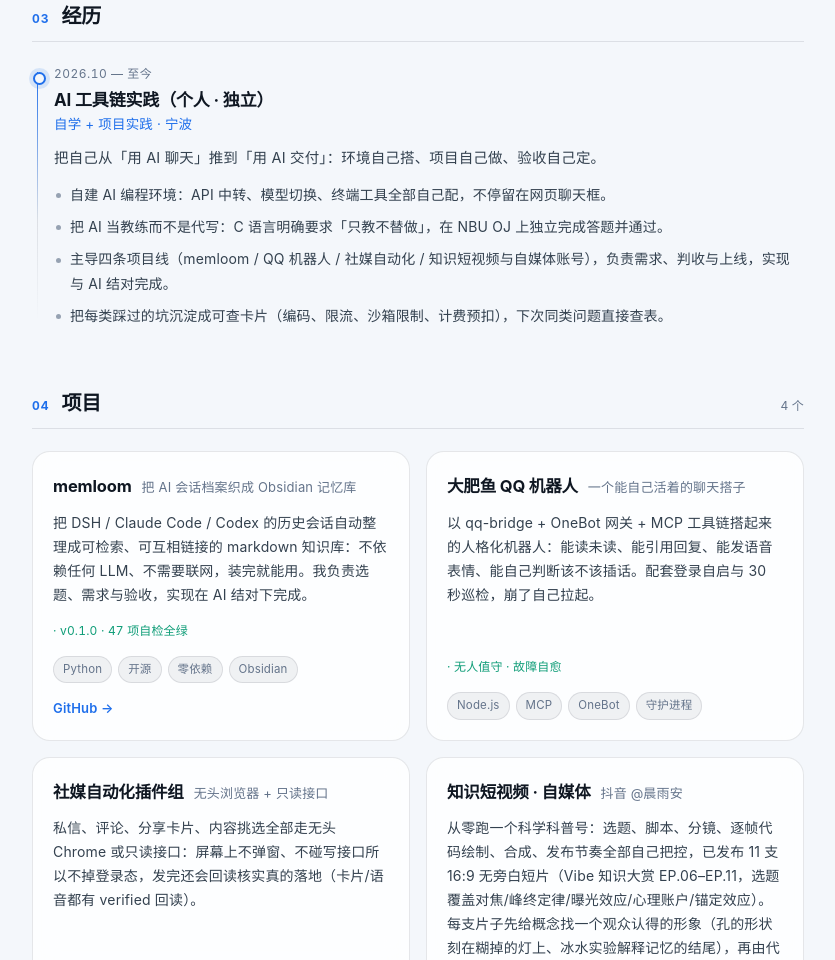
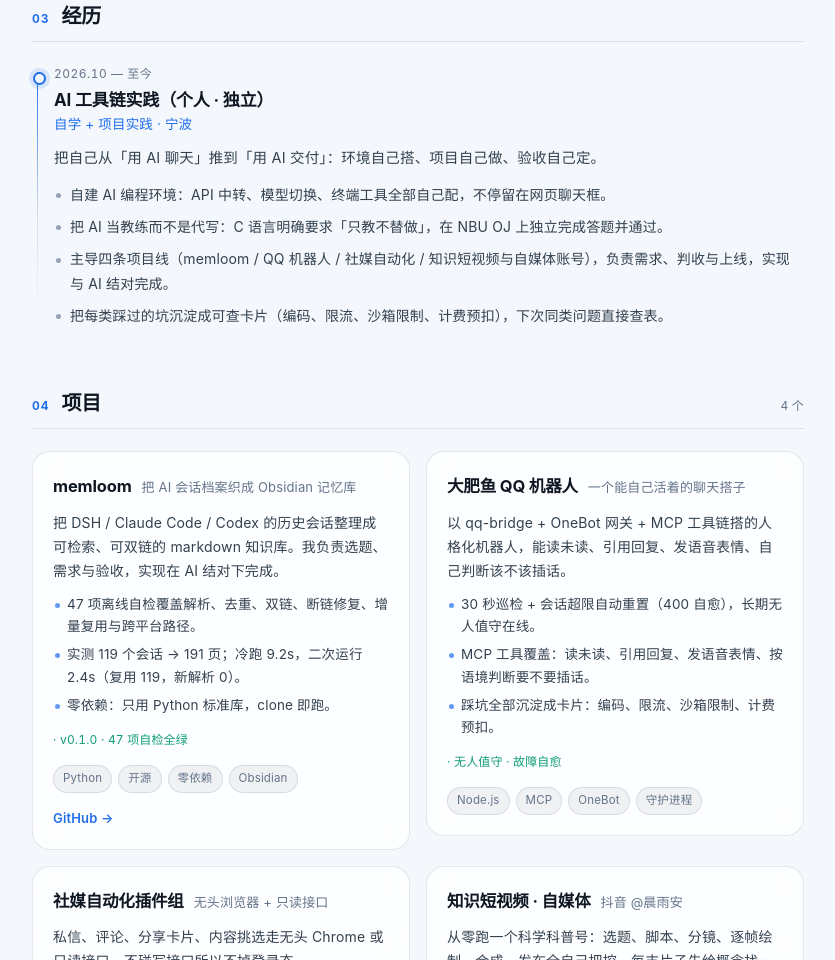
Before and after one commit to 1393489/resume, a plain HTML site: page index.html in a window 1280 px wide. Shown: the part 1840-2800 px from the top of the page, without its empty margins (398-1233 px from the left). Drawn offline with Linux system fonts and the light colour scheme.

Commit message:
加厚内容：项目卡补具体做法与数据、新增学业规划区块、打印回到 3 页

```diff
--- a/assets/app.js
+++ b/assets/app.js
@@ -215,9 +215,17 @@
       if (typeof p === 'string') { p = { name: p }; }
       var tags = h('div', { class: 'tags' });
       (p.tags || []).forEach(function (t) { tags.append(h('span', { class: 'tag', text: t })); });
+      var pts = null;
+      if (p.points && p.points.length) {
+        pts = h('ul', { class: 'card-points' });
+        p.points.forEach(function (t) {
+          pts.append(h('li', { text: typeof t === 'string' ? t : (t && t.text) || '' }));
+        });
+      }
       var card = h('article', { class: 'card reveal', ph: !!p.ph },
         h('div', { class: 'card-top' }, h('h3', { text: p.name || '' }), h('span', { class: 'sub', text: p.subtitle || '' })),
         h('p', { class: 'desc', text: p.desc || '' }),
+        pts,
         p.metric ? h('p', { class: 'metric', text: '· ' + p.metric }) : null,
         tags
       );
--- a/assets/styles.css
+++ b/assets/styles.css
@@ -489,7 +489,7 @@ main { min-width: 0; }
 }
 
 /* ---------- 项目卡 ---------- */
-.projects { display: grid; grid-template-columns: repeat(2, minmax(0, 1fr)); gap: 16px; }
+.projects { display: grid; grid-template-columns: repeat(2, minmax(0, 1fr)); gap: 16px; align-items: start; }
 .card {
   position: relative;
   display: flex;
@@ -510,6 +510,24 @@ main { min-width: 0; }
 .card h3 { font-size: 16.5px; font-weight: 700; }
 .card .sub { margin-top: 4px; font-size: 13px; color: var(--muted); }
 .card .desc { margin-top: 12px; font-size: 14px; color: var(--text-2); flex: 1; }
+.card .card-points { margin-top: 10px; display: grid; gap: 6px; }
+.card .card-points li {
+  position: relative;
+  padding-left: 14px;
+  font-size: 13.5px;
+  line-height: 1.65;
+  color: var(--text-2);
+}
+.card .card-points li::before {
+  content: '';
+  position: absolute;
+  left: 2px;
+  top: 0.72em;
+  width: 5px;
+  height: 5px;
+  border-radius: 50%;
+  background: color-mix(in srgb, var(--accent) 70%, transparent);
+}
 .card .metric {
   margin-top: 14px;
   font-size: 12px;
@@ -559,8 +577,7 @@ main { min-width: 0; }
 .entry .what .inline-link { color: var(--accent); text-decoration: none; margin-left: 2px; }
 .entry .what .inline-link:hover { text-decoration: underline; }
 
-.link-rows { display: grid; gap: 9px; }
-.link-row { display: flex; gap: 10px; align-items: baseline; flex-wrap: wrap; font-size: 15px; }
+.link-rows { display: grid; gap: 9px; }.link-row { display: flex; gap: 10px; align-items: baseline; flex-wrap: wrap; font-size: 15px; }
 .link-row a {
   color: var(--accent);
   text-decoration: none;
@@ -700,7 +717,7 @@ body.show-ph .stat.ph { box-shadow: inset 0 0 0 2px color-mix(in srgb, var(--acc
     --bg: #fff; --bg-2: #fff; --panel: #fff; --panel-solid: #fff;
     --text: #111; --text-2: #333; --muted: #666; --stroke: #ddd; --stroke-strong: #ccc;
   }
-  body { background: #fff !important; color: #111; font-size: 10.5pt; line-height: 1.55; }
+  body { background: #fff !important; color: #111; font-size: 10pt; line-height: 1.5; }
   .bg, .toc, .side-actions, .skip-link, .site-footer, .hero-actions { display: none !important; }
   .layout { display: block; max-width: none; padding: 0; gap: 0; }
   .side { position: static; }
@@ -719,7 +736,7 @@ body.show-ph .stat.ph { box-shadow: inset 0 0 0 2px color-mix(in srgb, var(--acc
   .contact svg { width: 9pt; height: 9pt; }
   /* 整节不允许断开会让超长区块把后面的内容顶到下一页、留一大片空白，
      所以只在「原子块」上 forbid，节本身允许自然分页。 */
-  .section { break-inside: auto; margin-bottom: 12pt; }
+  .section { break-inside: auto; margin-bottom: 10pt; }
   .section-head { break-after: avoid; break-inside: avoid; margin-bottom: 7pt; padding-bottom: 4pt; border-color: #ccc; }
   .section-head h2 { font-size: 13pt; }
   .hero, .stats, .stat, .tl-item, .card, .block { break-inside: avoid; }
@@ -750,7 +767,12 @@ body.show-ph .stat.ph { box-shadow: inset 0 0 0 2px color-mix(in srgb, var(--acc
   .tl-sum { margin-top: 5pt; }
   .reveal { opacity: 1 !important; transform: none !important; }
   .projects { grid-template-columns: 1fr 1fr; gap: 8pt; }
-  .card, .block { box-shadow: none; background: #fff; border-color: #ccc; padding: 9pt; }
+  .card, .block { box-shadow: none; background: #fff; border-color: #ccc; padding: 8pt; }
+  /* 项目卡在纸上更紧凑：描述、要点、标签都收紧，避免整张卡被推到下一页 */
+  .projects { grid-template-columns: repeat(2, minmax(0, 1fr)); gap: 7pt; }
+  .card .desc { margin-top: 6pt; }
+  .card .card-points { margin-top: 5pt; gap: 3.5pt; }
+  .tags { margin-top: 7pt; }
   .card:hover { transform: none; box-shadow: none; }
   .extras { grid-template-columns: repeat(auto-fit, minmax(200px, 1fr)); gap: 8pt; }
   /* 流动型区块在纸上也要紧凑、不能跨页断开 */
--- a/data/resume.js
+++ b/data/resume.js
@@ -105,7 +105,12 @@ window.RESUME = {
       name: 'memloom',
       subtitle: '把 AI 会话档案织成 Obsidian 记忆库',
       tags: ['Python', '开源', '零依赖', 'Obsidian'],
-      desc: '把 DSH / Claude Code / Codex 的历史会话自动整理成可检索、可互相链接的 markdown 知识库：不依赖任何 LLM、不需要联网，装完就能用。我负责选题、需求与验收，实现在 AI 结对下完成。',
+      desc: '把 DSH / Claude Code / Codex 的历史会话整理成可检索、可双链的 markdown 知识库。我负责选题、需求与验收，实现在 AI 结对下完成。',
+      points: [
+        '47 项离线自检覆盖解析、去重、双链、断链修复、增量复用与跨平台路径。',
+        '实测 119 个会话 → 191 页；冷跑 9.2s，二次运行 2.4s（复用 119，新解析 0）。',
+        '零依赖：只用 Python 标准库，clone 即跑。'
+      ],
       metric: 'v0.1.0 · 47 项自检全绿',
       link: { label: 'GitHub', href: 'https://github.com/KrLito7/memloom' }
     },
@@ -113,21 +118,36 @@ window.RESUME = {
       name: '大肥鱼 QQ 机器人',
       subtitle: '一个能自己活着的聊天搭子',
       tags: ['Node.js', 'MCP', 'OneBot', '守护进程'],
-      desc: '以 qq-bridge + OneBot 网关 + MCP 工具链搭起来的人格化机器人：能读未读、能引用回复、能发语音表情、能自己判断该不该插话。配套登录自启与 30 秒巡检，崩了自己拉起。',
+      desc: '以 qq-bridge + OneBot 网关 + MCP 工具链搭的人格化机器人，能读未读、引用回复、发语音表情、自己判断该不该插话。',
+      points: [
+        '30 秒巡检 + 会话超限自动重置（400 自愈），长期无人值守在线。',
+        'MCP 工具覆盖：读未读、引用回复、发语音表情、按语境判断要不要插话。',
+        '踩坑全部沉淀成卡片：编码、限流、沙箱限制、计费预扣。'
+      ],
       metric: '无人值守 · 故障自愈'
     },
     {
       name: '社媒自动化插件组',
       subtitle: '无头浏览器 + 只读接口',
       tags: ['CDP', '逆向', '风控克制'],
-      desc: '私信、评论、分享卡片、内容挑选全部走无头 Chrome 或只读接口：屏幕上不弹窗、不碰写接口所以不掉登录态，发完还会回读核实真的落地（卡片/语音都有 verified 回读）。',
+      desc: '私信、评论、分享卡片、内容挑选走无头 Chrome 或只读接口，不碰写接口所以不掉登录态。',
+      points: [
+        '两条通道：无头 Chrome 与只读接口，都不碰写接口。',
+        '发完回读核实是否真的落地（分享卡片、语音都有 verified 回读）。',
+        '内容按关键词与互动数据打分挑选，不靠手点。'
+      ],
       metric: '发送回读核实 · 不掉登录态'
     },
     {
       name: '知识短视频 · 自媒体',
       subtitle: '抖音 @晨雨安',
       tags: ['Canvas', 'Remotion', 'ffmpeg', '内容运营'],
-      desc: '从零跑一个科学科普号：选题、脚本、分镜、逐帧代码绘制、合成、发布节奏全部自己把控，已发布 11 支 16:9 无旁白短片（Vibe 知识大赏 EP.06–EP.11，选题覆盖对焦/峰终定律/曝光效应/心理账户/锚定效应）。每支片子先给概念找一个观众认得的形象（孔的形状刻在糊掉的灯上、冰水实验解释记忆的结尾），再由代码逐帧画出来，最后抽帧拼联系表做目检。',
+      desc: '从零跑一个科学科普号：选题、脚本、分镜、逐帧绘制、合成、发布全自己把控。每支片子先给概念找一个观众认得的形象（孔的形状刻在糊掉的灯上、冰水实验解释记忆的结尾），再由代码画出来。',
+      points: [
+        '11 支片子全部由代码逐帧绘制（Canvas + Remotion + ffmpeg），没有素材库。',
+        '累计获赞 688，单条最高播放 2939。',
+        '每支片子先做「找形象」再动笔：形象定错了，整支片子白画。'
+      ],
       metric: '11 支作品 · 获赞 688 · 单条最高播放 2.9k',
       link: { label: '抖音主页', href: 'https://www.douyin.com/user/MS4wLjABAAAAgR8oYsu1UH0b9p8rb9CFbt0A8LrPV22_zUWUBNv2YXQ' }
     }
@@ -140,7 +160,7 @@ window.RESUME = {
       org: '材料科学与化学工程学院',
       points: [
         '在修：C 语言程序设计（第 1 学期，进行中）、大学英语、无机化学等基础课。',
-        '入学前完成专业路径调研：保研门槛 GPA ≥ 2.83 / 专业前 45% / 四级 425，以及浙江省化学竞赛、化工设计竞赛、挑战杯等可参与赛道。'
+        'C 语言：建立 16 周学习计划与考点总结，NBU OJ 独立完成答题，笔算预测表 14/14 一致。'
       ]
     }
   ],
@@ -156,11 +176,12 @@ window.RESUME = {
     }
   ],
 
-  /* 流动型数据：想加一条就往数组里 push 一行，页面自动多一条 */
-  notes: [
-    { when: '2026.11', text: '把简历站改成「加内容只动 resume.js」的结构：板块由数据决定，不再写死在代码里。' },
-    { when: '2026.11', text: '抖音知识短片更新到第 11 支（Vibe 知识大赏 EP.11《对焦》），累计获赞 688。' },
-    { when: '2026.10', text: 'memloom 发布 v0.1.0：47 项自检全绿，clone 即跑。' }
+  /* 学业规划：入学前自己查的硬信息（门槛、规则、赛道），不是想当然 */
+  plan: [
+    { when: '保研', text: '门槛 GPA ≥ 2.83（约 75 分）· 专业前 45% · 英语四级 425 · 2 个创新学分 + 标志性成果' },
+    { when: '升学', text: '2026 届材化学院 77 人升学，其中 87% 进入双一流高校（复旦 / 中科大 / 北大 / 浙大等）' },
+    { when: '竞赛', text: '可参与：浙江省大学生化学竞赛 · 化工设计竞赛 · 「挑战杯」' },
+    { when: '转专业', text: '入学后 4 次机会，第 1–4 学期第 12 周申请' }
   ],
 
   reading: [
@@ -188,8 +209,8 @@ window.RESUME = {
     { id: 'experience', title: '经历', type: 'timeline' },
     { id: 'projects',   title: '项目', type: 'cards', count: true },
     { id: 'education',  title: '教育', type: 'timeline' },
+    { id: 'plan',       title: '学业规划', type: 'list', hint: '入学前自己查的' },
     { id: 'extras',     title: '其他', type: 'blocks' },
-    { id: 'notes',      title: '最近在做的', type: 'list' },
     { id: 'reading',    title: '在读 / 在听', type: 'links' }
   ],
 
```
Also changed, not shown: 1 other file.
